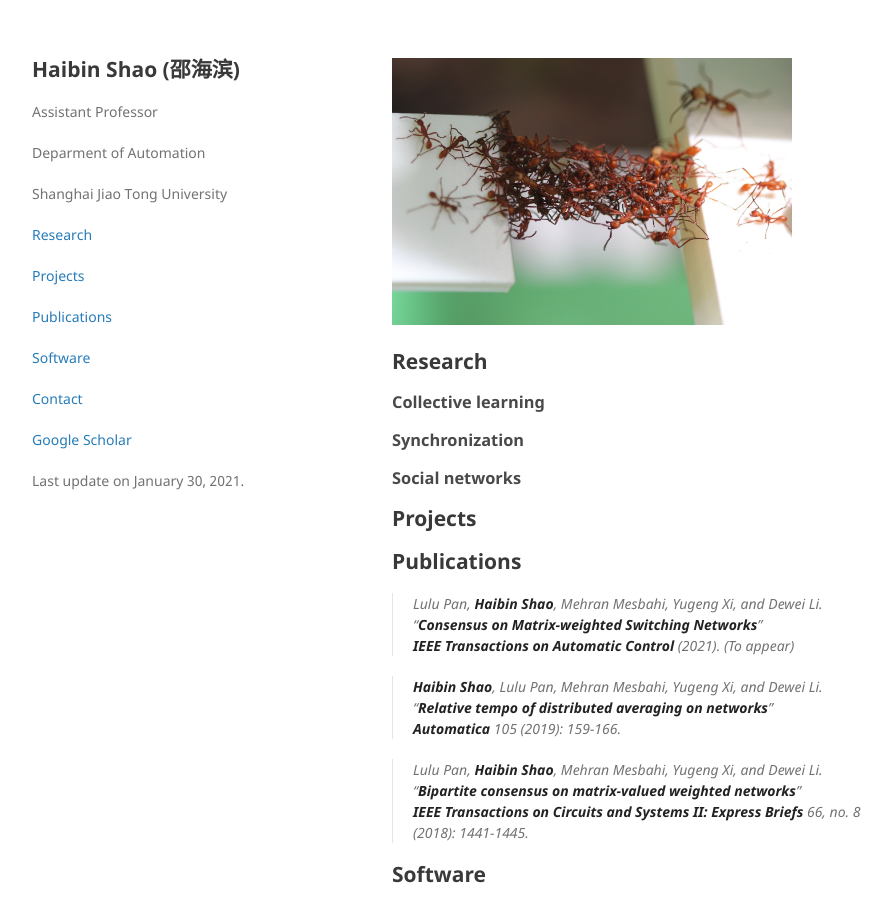
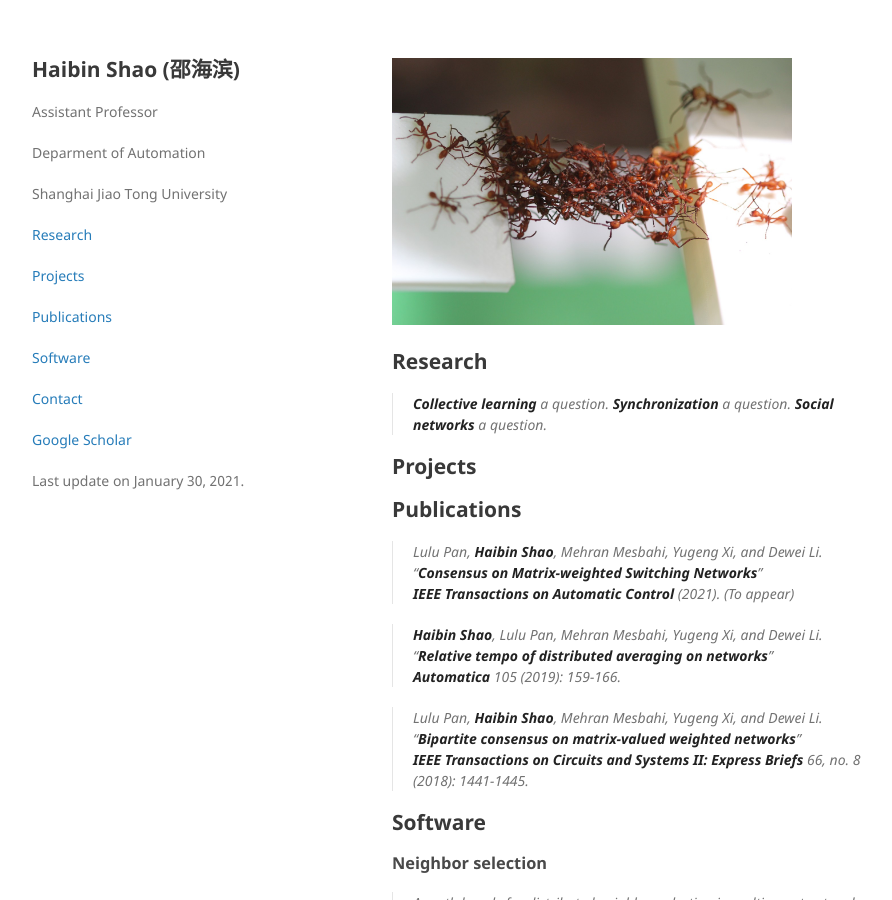
Before and after one commit to hbshao1201/shaohaibin.github.io, a Jekyll site: the page built from index.md, in a window 1280 px wide and 900 px high. Shown: the whole window, without its empty margins (178-1070 px from the left). Built offline with Jekyll 4.4.1, drawn with Linux system fonts in a browser that asks for light colours; our own code applies the rules of GitHub Pages for plain Markdown files.

Commit message:
Update index.md

```diff
--- a/index.md
+++ b/index.md
@@ -1,8 +1,8 @@
 <img src="./images/swarms-ants.jpeg" width="400"/>
 <h2 id="Research">Research</h2>
-### Collective learning
-### Synchronization
-### Social networks
+> **Collective learning** a question.
+> **Synchronization** a question.
+> **Social networks** a question.
 
 <h2 id="Projects">Projects</h2>
 
```
